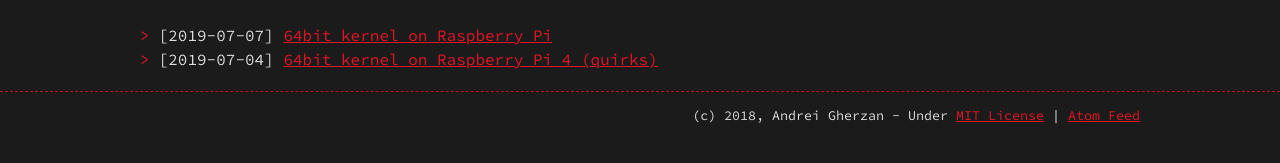
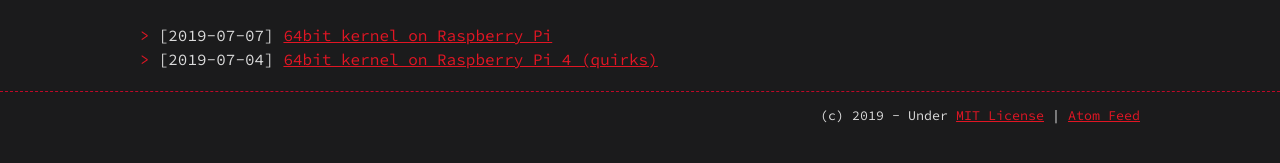
Before and after one commit to agherzan/andrei.gherzan.com, a Jekyll site: the page built from index.md, in a window 1280 px wide. Shown: the part 375-538 px from the top of the page. Built offline with Jekyll 4.4.1, drawn with Linux system fonts in a browser that asks for light colours.

```diff
--- a/_includes/footer.html
+++ b/_includes/footer.html
@@ -1,6 +1,6 @@
 <footer>
 	{{ site.footer }}
 	<div class="container">
-		<small>(c) 2018, Andrei Gherzan - Under <a href=https://opensource.org/licenses/MIT>MIT License</a> | <a href=/feed.xml>Atom Feed</a></small>
+		<small>(c) 2019 - Under <a href=https://opensource.org/licenses/MIT>MIT License</a> | <a href=/feed.xml>Atom Feed</a></small>
 	</div>
 </footer>
```
